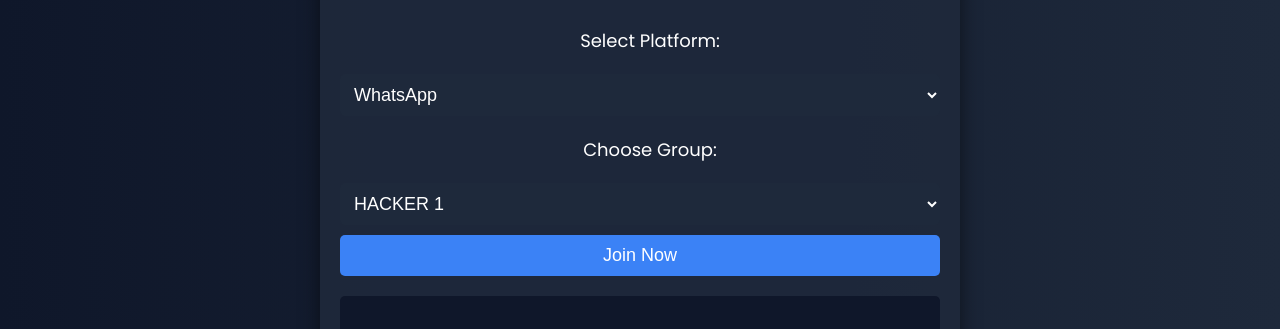
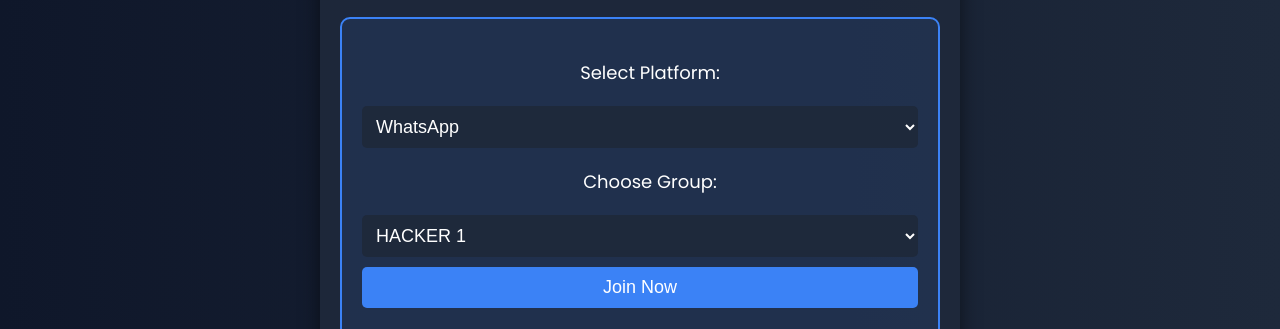
Before and after one commit to JosefNoniyar/Ethical-Hacker, a plain HTML site: page index.html in a window 1280 px wide. Shown: the part 235-564 px from the top of the page. Drawn offline with Linux system fonts and the light colour scheme.

Commit message:
Update style.css

```diff
--- a/style.css
+++ b/style.css
@@ -31,6 +31,13 @@
 header p {
     font-size: 18px;
     color: #94a3b8;
+}
+
+.selection-box {
+    border: 2px solid #3b82f6;
+    border-radius: 10px;
+    padding: 20px;
+    background: rgba(59, 130, 246, 0.1);
 }
 
 main label, main select, main button {
@@ -90,7 +97,7 @@
     transition: text-decoration 0.3s ease;
 }
 
-contact a:hover {
+.contact a:hover {
     text-decoration: underline;
 }
 
```
